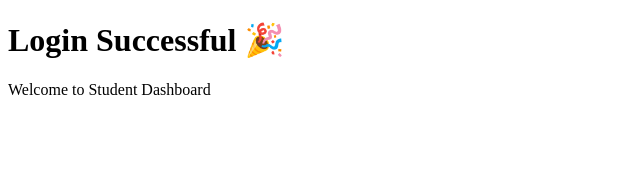
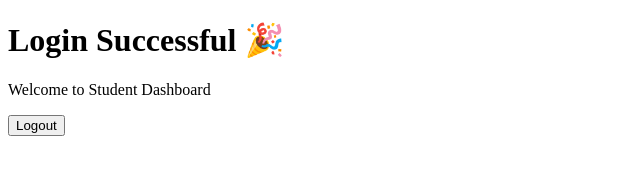
Before and after one commit to kBharath333/azure-major-project, a website: page dashboard.html in a window 1280 px wide. Shown: the whole page, without its empty margins (0-640 px from the left). Drawn offline with Linux system fonts and the light colour scheme.

Commit message:
Update dashboard.html

```diff
--- a/dashboard.html
+++ b/dashboard.html
@@ -7,6 +7,13 @@
 
 <h1>Login Successful 🎉</h1>
 <p>Welcome to Student Dashboard</p>
+  <button onclick="logout()">Logout</button>
+
+<script>
+function logout(){
+    window.location.href = "login.html";
+}
+</script>
 
 </body>
 </html>
```
